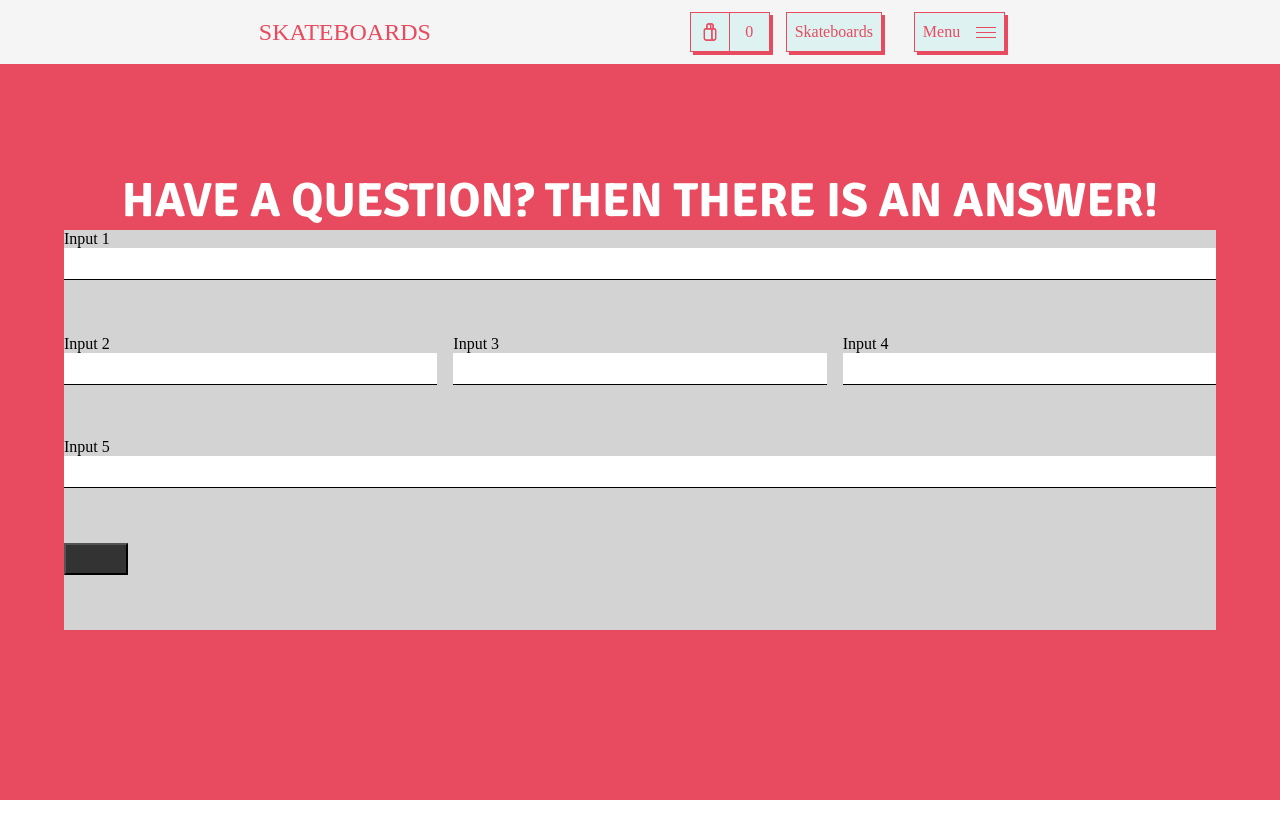
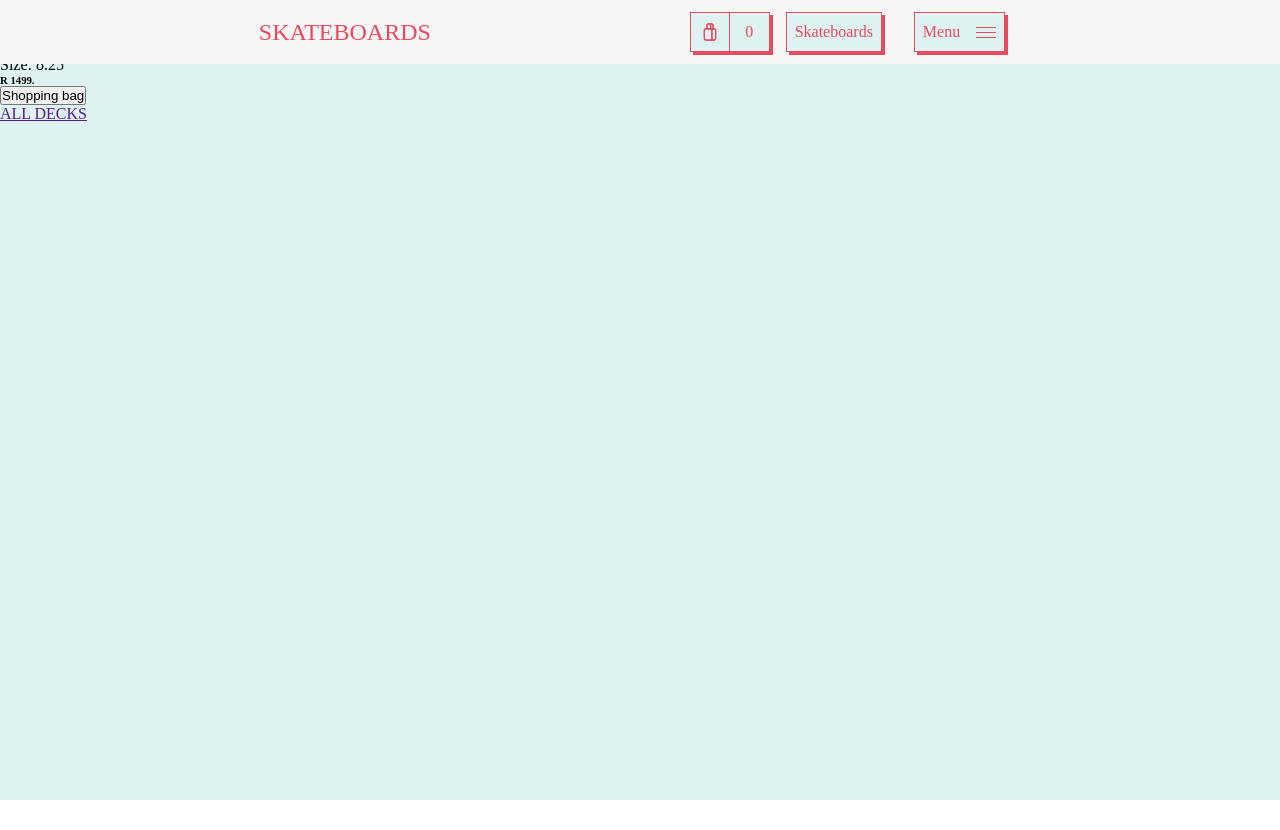
Before and after one commit to TiaanSM/Skateboards, a React (Create React App) app in the folder furniture-react.js/: page /footer in a window 1280 px wide. After the commit the page ends 800 px from the top, so only its background shows below. Built offline with nearby package versions, Linux system fonts and the light colour scheme.

Commit message:
Started with the catalogue section.
Catalogue section will display the product in the form of cards.

```diff
--- a/furniture-react.js/src/App.jsx
+++ b/furniture-react.js/src/App.jsx
@@ -2,13 +2,13 @@ import { Routes, Route } from 'react-router-dom';
 import Navbar from './component/Navbar';
 import Header from './component/Header'
 import Footer from './component/Footer';
+import Catalogue from './component/Catalogue';
 
 function App() {
 
   return (
 
     // colors: #e84a5f (pink), #def2f1 (lightblue)
-    // font-family: cervo, HelveticaNeueCyr
 
     <div className="App">
       <Navbar />
@@ -18,7 +18,7 @@ function App() {
           <Route path="/footer" element={ <Footer /> }></Route>
       </Routes>
   */}
-    <Footer />
+    <Catalogue />
     </div>
 
   )
--- /dev/null
+++ b/furniture-react.js/src/component/Catalogue.css
@@ -0,0 +1,6 @@
+main {
+    width: 100vw;
+    height: auto;
+    min-height: 100vh;
+    background-color: #def2f1;
+}
--- /dev/null
+++ b/furniture-react.js/src/component/Catalogue.jsx
@@ -0,0 +1,24 @@
+import React from 'react'
+import '../component/Catalogue.css';
+
+const Catalogue = () => {
+  return (
+    <main>
+        <h3>POPULAR DECKS</h3>
+        <div>
+
+            <div>
+                <img src="" alt="" />
+                <h5>Element artsy</h5>
+                <p>Size: 8.25</p>
+                <h6>R 1499.</h6>
+                <button>Shopping bag</button>
+            </div>
+
+        </div>
+        <a href="">ALL DECKS</a>
+    </main>
+  )
+}
+
+export default Catalogue
--- a/furniture-react.js/src/component/Footer.css
+++ b/furniture-react.js/src/component/Footer.css
@@ -10,20 +10,26 @@ footer {
 }
 
 .footer-title {
-    font-size: 3rem;
+    font-size: 3.5rem;
     width: 100vw;
     height: auto;
     text-align: center;
     color: white;
     font-family: 'Signika', sans-serif;
+    margin-bottom: 3rem;
+    font-weight: 500;
 }
 
 form {
-    width: calc(100vw - 8rem);
+    width: calc(100vw - 4rem);
     height: 50vh;
-    background-color: lightgray;
     display: grid;
     grid-template-columns: 1fr;
+}
+
+.input-border > label {
+    font-family: sans-serif;
+    color: white;
 }
 
 #input {
@@ -31,7 +37,9 @@ form {
     height: 2rem;
     font-size: 1rem;
     border: none;
-    border-bottom: 1px solid black;
+    border-bottom: 1px solid white;
+    background-color: transparent;
+    color: white;
 }
 
 #input:focus {
@@ -43,13 +51,16 @@ form {
     height: 3rem;
     display: grid;
     grid-template-columns: 1fr 1fr 1fr;
-    gap: 1rem;
+    gap: 4rem;
 }
 
 #submit {
-    width: 4rem;
-    height: 2rem;
-    background-color: #333;
+    width: 5rem;
+    height: 2.5rem;
+    background-color: #e84a5f;
+    color: white;
+    box-shadow: 3px 3px white;
+    border: 1px solid white;
 }
 
 .footer-links {
@@ -59,24 +70,26 @@ form {
     justify-content: space-between;
     align-items: center;
     position: absolute;
-    bottom: -30px;
+    bottom: 30px;
 }
 
 .footer-tag:nth-child(1) {
-    margin-left: 1.5rem;
+    margin-left: 2rem;
 }
 
 .footer-tag:nth-child(4) {
-    margin-right: 1.5rem;
+    margin-right: 2rem;
 }
 
 .footer-tag {
     color: white;
     text-decoration: none;
+    font-family: sans-serif;
 }
 
 .social-link {
     color: white;
     text-decoration: none;
     margin-inline: 1rem;
+    font-family: sans-serif;
 }
--- a/furniture-react.js/src/component/Footer.jsx
+++ b/furniture-react.js/src/component/Footer.jsx
@@ -2,7 +2,13 @@ import '../component/Footer.css';
 
 const Footer = () => {
 
-
+  // Todo:
+  // inputs have correct type, underline on active, notify when not filled, etc..
+  // links underline on hover
+  // buttons work
+  // email work.
+  // links work
+  // responsive
 
   return (
     <footer>
@@ -10,31 +16,31 @@ const Footer = () => {
 
       <form>
         <span className="input-border">
-          <label for="input-1">Input 1</label>
+          <label for="input-1">Subject of address</label>
           <input type="text" id="input" />
         </span>
       <div className="input-details">
         <span className="input-border">
-          <label for="input-2">Input 2</label>
+          <label for="input-2">Your name</label>
           <input type="text" id="input" />
         </span>
 
         <span className="input-border">
-          <label for="input-3">Input 3</label>
+          <label for="input-3">Phone</label>
           <input type="text" id="input" />
         </span>
 
         <span className="input-border">
-          <label for="input-4">Input 4</label>
+          <label for="input-4">Email</label>
           <input type="text" id="input" />
         </span>
       </div>
         <span className="input-border">
-          <label for="input-5">Input 5</label>
+          <label for="input-5">Message</label>
           <input type="email" name="" id="input" />
         </span>
 
-        <input type="submit" value="" id="submit" />
+        <button type="submit" value="" id="submit">Send</button>
       </form>
 
       <span className="footer-links">
```
